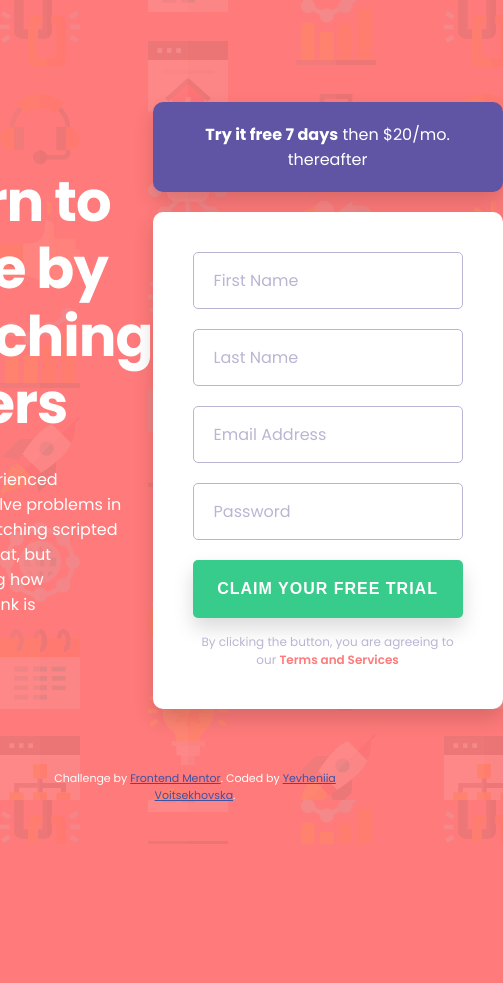
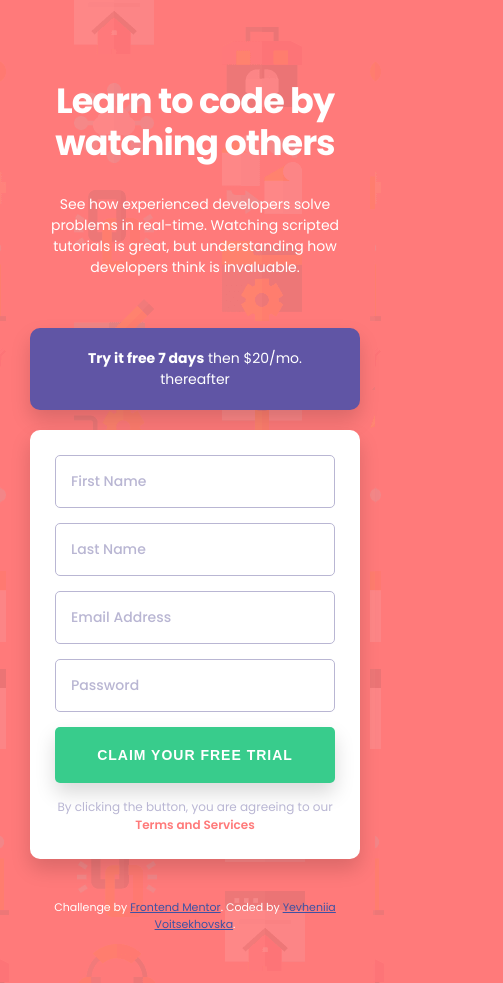
Before and after one commit to voitsekhovska/intro-component, a plain HTML site: page index.html in a window 390 px wide. Shown: the whole page, 503 px wide, since content can reach past the window. Before the commit the page ends 844 px from the top, so only its background shows below. Drawn offline with Linux system fonts and the light colour scheme.

Commit message:
Added queries

```diff
--- a/general.css
+++ b/general.css
@@ -17,9 +17,6 @@
   box-sizing: border-box;
 }
 
-html {
-  font-size: 100%;
-}
 body {
   font-family: Poppins, sans-serif;
   font-size: 16px;
@@ -31,7 +28,7 @@ body {
   align-items: center;
   flex-direction: column;
   min-height: 100vh;
-  padding: 40px 20px;
+  padding: 50px 30px;
 }
 
 h1 {
@@ -63,6 +60,8 @@ h1 {
 .right-block p {
   width: 90%;
 }
+
+/* FORM STYLES */
 
 .banner {
   background-color: var(--blue);
@@ -137,6 +136,8 @@ h1 {
   text-decoration: underline;
 }
 
+/* FOOTER */
+
 .attribution {
   font-size: 11px;
   text-align: center;
@@ -144,3 +145,51 @@ h1 {
 .attribution a {
   color: hsl(228, 45%, 44%);
 }
+
+/* QUERIES */
+
+@media (max-width: 1000px) {
+  body,
+  .button,
+  .form input {
+    font-size: 14px;
+  }
+  h1 {
+    font-size: 52px;
+  }
+}
+
+@media (max-width: 855px) {
+  body {
+    background-image: url(./images/bg-intro-mobile.png);
+  }
+
+  .wrapper {
+    flex-direction: column;
+  }
+  h1 {
+    font-size: 35px;
+  }
+  .right-block {
+    align-items: center;
+    text-align: center;
+    margin: 30px 0;
+  }
+
+  .banner {
+    padding: 20px 40px;
+    margin: 20px 0;
+  }
+  .form {
+    padding: 25px;
+  }
+  .form input {
+    padding: 15px;
+    margin-bottom: 15px;
+    font-weight: 500;
+  }
+
+  .attribution {
+    padding-top: 40px;
+  }
+}
--- a/index.html
+++ b/index.html
@@ -67,5 +67,7 @@
         >. Coded by <a href="#">Yevheniia Voitsekhovska</a>.
       </p>
     </footer>
+
+    <script src="./index.js"></script>
   </body>
 </html>
--- /dev/null
+++ b/index.js
@@ -0,0 +1 @@
+"use strict";
```
